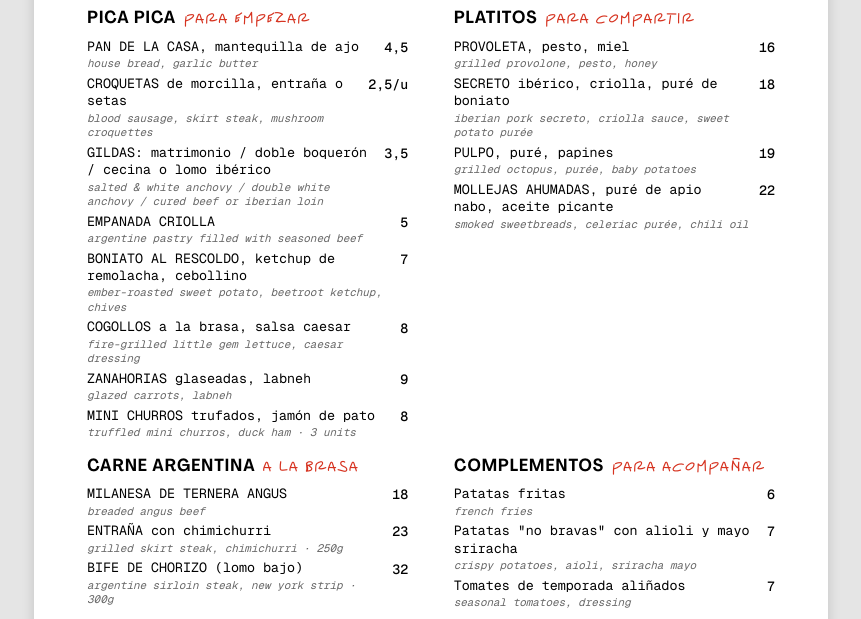
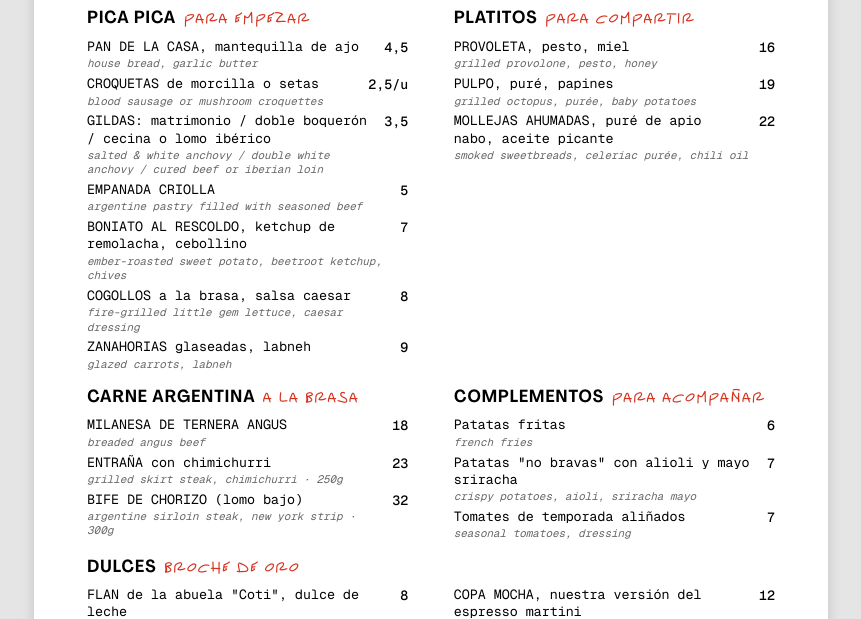
Before and after one commit to mesaquince/carta, a plain HTML site: page index.html in a window 1280 px wide. Shown: the part 119-738 px from the top of the page, without its empty margins (209-1070 px from the left). Drawn offline with Linux system fonts and the light colour scheme.

Commit message:
Fuera mini churros, secreto iberico y croqueta de entrana

```diff
--- a/index.html
+++ b/index.html
@@ -74,16 +74,14 @@ body.lang-ca .menu-es{display:none;}
 <div class="content">
 <section class="col-left"><h2>PICA PICA<span class="deco">para empezar</span></h2>
 <div class="item"><div class="left"><div class="name">PAN DE LA CASA, mantequilla de ajo</div><div class="desc">house bread, garlic butter</div></div><div class="price">4,5</div></div>
-<div class="item"><div class="left"><div class="name">CROQUETAS de morcilla, entra&ntilde;a o setas</div><div class="desc">blood sausage, skirt steak, mushroom croquettes</div></div><div class="price">2,5/u</div></div>
+<div class="item"><div class="left"><div class="name">CROQUETAS de morcilla o setas</div><div class="desc">blood sausage or mushroom croquettes</div></div><div class="price">2,5/u</div></div>
 <div class="item"><div class="left"><div class="name">GILDAS: matrimonio / doble boquer&oacute;n / cecina o lomo ib&eacute;rico</div><div class="desc">salted &amp; white anchovy / double white anchovy / cured beef or iberian loin</div></div><div class="price">3,5</div></div>
 <div class="item"><div class="left"><div class="name">EMPANADA CRIOLLA</div><div class="desc">argentine pastry filled with seasoned beef</div></div><div class="price">5</div></div>
 <div class="item"><div class="left"><div class="name">BONIATO AL RESCOLDO, ketchup de remolacha, cebollino</div><div class="desc">ember-roasted sweet potato, beetroot ketchup, chives</div></div><div class="price">7</div></div>
 <div class="item"><div class="left"><div class="name">COGOLLOS a la brasa, salsa caesar</div><div class="desc">fire-grilled little gem lettuce, caesar dressing</div></div><div class="price">8</div></div>
-<div class="item"><div class="left"><div class="name">ZANAHORIAS glaseadas, labneh</div><div class="desc">glazed carrots, labneh</div></div><div class="price">9</div></div>
-<div class="item"><div class="left"><div class="name">MINI CHURROS trufados, jam&oacute;n de pato</div><div class="desc">truffled mini churros, duck ham &middot; 3 units</div></div><div class="price">8</div></div></section>
+<div class="item"><div class="left"><div class="name">ZANAHORIAS glaseadas, labneh</div><div class="desc">glazed carrots, labneh</div></div><div class="price">9</div></div></section>
 <section class="col-right"><h2>PLATITOS<span class="deco">para compartir</span></h2>
 <div class="item"><div class="left"><div class="name">PROVOLETA, pesto, miel</div><div class="desc">grilled provolone, pesto, honey</div></div><div class="price">16</div></div>
-<div class="item"><div class="left"><div class="name">SECRETO ib&eacute;rico, criolla, pur&eacute; de boniato</div><div class="desc">iberian pork secreto, criolla sauce, sweet potato pur&eacute;e</div></div><div class="price">18</div></div>
 <div class="item"><div class="left"><div class="name">PULPO, pur&eacute;, papines</div><div class="desc">grilled octopus, pur&eacute;e, baby potatoes</div></div><div class="price">19</div></div>
 <div class="item"><div class="left"><div class="name">MOLLEJAS AHUMADAS, pur&eacute; de apio nabo, aceite picante</div><div class="desc">smoked sweetbreads, celeriac pur&eacute;e, chili oil</div></div><div class="price">22</div></div></section>
 <section class="col-left"><h2>CARNE ARGENTINA<span class="deco">a la brasa</span></h2>
@@ -107,16 +105,14 @@ body.lang-ca .menu-es{display:none;}
 <div class="content">
 <section class="col-left"><h2>PICA PICA<span class="deco">per comen&ccedil;ar</span></h2>
 <div class="item"><div class="left"><div class="name">PA DE LA CASA, mantega d'all</div><div class="desc">pan de la casa, mantequilla de ajo</div></div><div class="price">4,5</div></div>
-<div class="item"><div class="left"><div class="name">CROQUETES de botifarra negra, entranya o bolets</div><div class="desc">croquetas de morcilla, entra&ntilde;a y setas</div></div><div class="price">2,5/u</div></div>
+<div class="item"><div class="left"><div class="name">CROQUETES de botifarra negra o bolets</div><div class="desc">croquetas de morcilla o setas</div></div><div class="price">2,5/u</div></div>
 <div class="item"><div class="left"><div class="name">GILDES: matrimoni / doble seit&oacute; / cecina o llom ib&egrave;ric</div><div class="desc">gildas: matrimonio / doble boquer&oacute;n / cecina o lomo ib&eacute;rico</div></div><div class="price">3,5</div></div>
 <div class="item"><div class="left"><div class="name">EMPANADA CRIOLLA</div><div class="desc">empanada argentina de carne especiada</div></div><div class="price">5</div></div>
 <div class="item"><div class="left"><div class="name">MONIATO AL RESCOLDO, qu&egrave;txup de remolatxa, cibulet</div><div class="desc">boniato a las brasas, ketchup de remolacha, cebollino</div></div><div class="price">7</div></div>
 <div class="item"><div class="left"><div class="name">COGOLLS a la brasa, salsa c&egrave;sar</div><div class="desc">cogollos a la brasa con salsa caesar</div></div><div class="price">8</div></div>
-<div class="item"><div class="left"><div class="name">PASTANAGUES gla&ccedil;ades, labneh</div><div class="desc">zanahorias glaseadas, labneh</div></div><div class="price">9</div></div>
-<div class="item"><div class="left"><div class="name">MINI XURROS trufats, pernil d'&agrave;nec</div><div class="desc">mini churros trufados con jam&oacute;n de pato (3u)</div></div><div class="price">8</div></div></section>
+<div class="item"><div class="left"><div class="name">PASTANAGUES gla&ccedil;ades, labneh</div><div class="desc">zanahorias glaseadas, labneh</div></div><div class="price">9</div></div></section>
 <section class="col-right"><h2>PLATETS<span class="deco">per compartir</span></h2>
 <div class="item"><div class="left"><div class="name">PROVOLETA, pesto, mel</div><div class="desc">provoleta a la brasa con pesto y miel</div></div><div class="price">16</div></div>
-<div class="item"><div class="left"><div class="name">SECRET ib&egrave;ric, criolla, pur&eacute; de moniato</div><div class="desc">secreto ib&eacute;rico, salsa criolla, pur&eacute; de boniato</div></div><div class="price">18</div></div>
 <div class="item"><div class="left"><div class="name">POP, pur&eacute;, papines</div><div class="desc">pulpo, pur&eacute;, papines</div></div><div class="price">19</div></div>
 <div class="item"><div class="left"><div class="name">LLETONS FUMATS, pur&eacute; d'api-rave, oli picant</div><div class="desc">mollejas ahumadas, pur&eacute; de apionabo, aceite picante</div></div><div class="price">22</div></div></section>
 <section class="col-left"><h2>CARN ARGENTINA<span class="deco">a la brasa</span></h2>
```
Also changed, not shown: ca.html (+2 -4 lines), es.html (+2 -4 lines).
